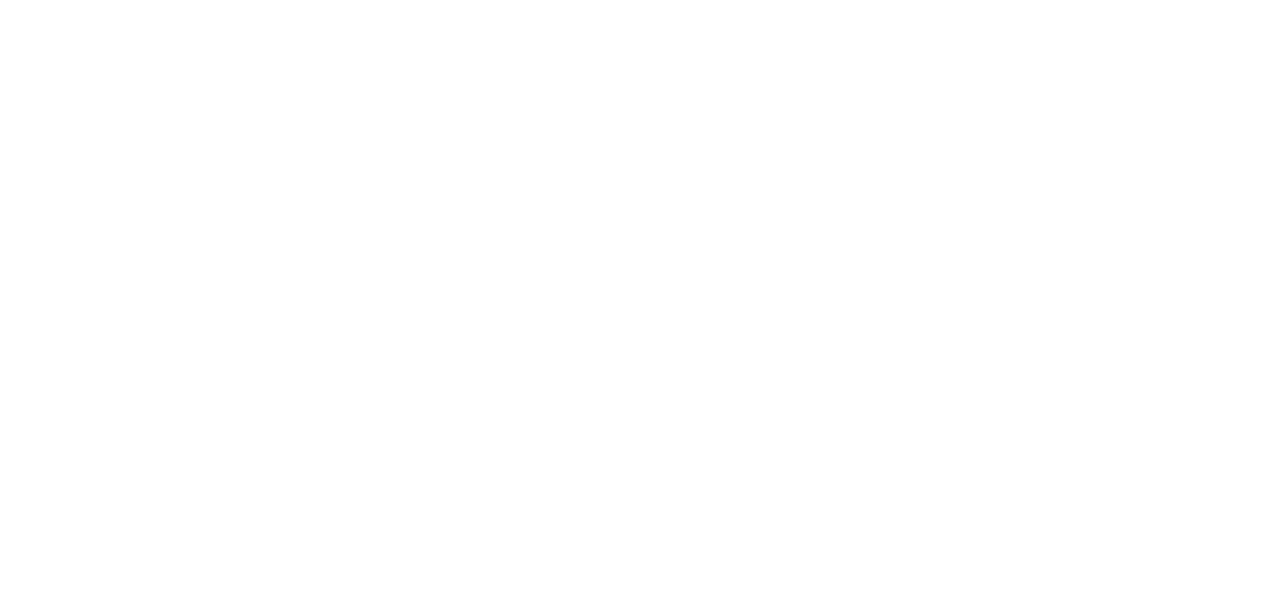
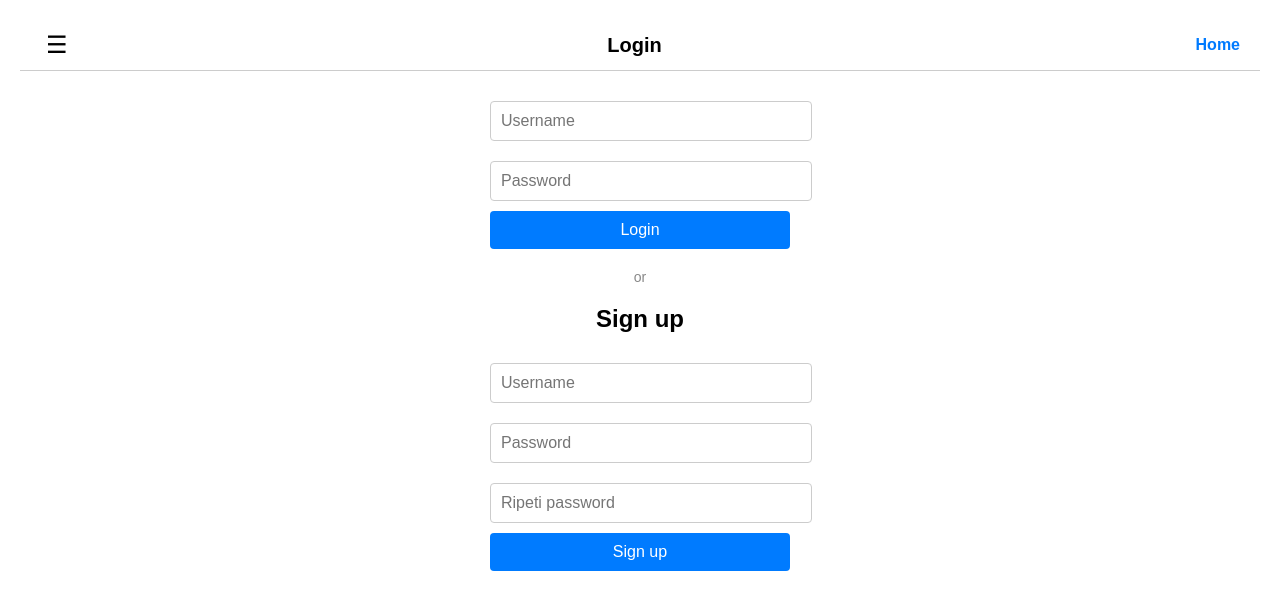
Before and after one commit to lucaCarlassara/webapp, a React (Create React App) app in the folder anime-rating-frontend/: page /auth in a window 1280 px wide. Before the commit this address had no page. Shown: the top 610 px of the page. Built offline with nearby package versions, Linux system fonts and the light colour scheme.

Commit message:
con pulsante accedi nella home e home in login funzionanti

```diff
--- a/anime-rating-frontend/src/App.js
+++ b/anime-rating-frontend/src/App.js
@@ -1,19 +1,15 @@
-import React from 'react';
-import { BrowserRouter as Router, Route, Routes } from 'react-router-dom';
-import HomePage from './components/HomePage';
-import Login from './components/Login';
-import Register from './components/Register';
-import PersonalArea from './components/PersonalArea';
+import React from "react";
+import { BrowserRouter as Router, Route, Routes } from "react-router-dom";
+import HomePage from "./components/HomePage";
+import AuthPage from "./components/AuthPage";
+import PersonalArea from "./components/PersonalArea";
 
 function App() {
-    const [token, setToken] = React.useState(localStorage.getItem('token'));
-
     return (
         <Router>
             <Routes>
                 <Route path="/home" element={<HomePage />} />
-                <Route path="/login" element={<Login setToken={setToken} />} />
-                <Route path="/register" element={<Register />} />
+                <Route path="/auth" element={<AuthPage />} />
                 <Route path="/personal-area" element={<PersonalArea />} />
             </Routes>
         </Router>
--- /dev/null
+++ b/anime-rating-frontend/src/components/AuthPage.js
@@ -0,0 +1,116 @@
+import React, { useState } from "react";
+import { useNavigate } from "react-router-dom";
+import "../styles/AuthPage.css";
+
+function AuthPage() {
+    const [loginUsername, setLoginUsername] = useState("");
+    const [loginPassword, setLoginPassword] = useState("");
+    const [signupUsername, setSignupUsername] = useState("");
+    const [signupPassword, setSignupPassword] = useState("");
+    const [signupRepeatPassword, setSignupRepeatPassword] = useState("");
+
+    const navigate = useNavigate();
+
+    // Gestione del login
+    const handleLogin = async (e) => {
+        e.preventDefault();
+        try {
+            // Simulazione login API
+            console.log("Logging in:", loginUsername, loginPassword);
+            navigate("/personal-area");
+        } catch (error) {
+            alert("Login failed!");
+        }
+    };
+
+    // Gestione della registrazione
+    const handleSignup = async (e) => {
+        e.preventDefault();
+        if (signupPassword !== signupRepeatPassword) {
+            alert("Passwords do not match!");
+            return;
+        }
+        try {
+            // Simulazione registrazione API
+            console.log("Signing up:", signupUsername, signupPassword);
+            navigate("/personal-area");
+        } catch (error) {
+            alert("Signup failed!");
+        }
+    };
+
+    return (
+        <div className="auth-container">
+            {/* Header */}
+            <div className="auth-header">
+                <button className="menu-button">&#9776;</button>
+                <h1 className="auth-title">Login</h1>
+                <a href="/home" className="home-link">
+                    Home
+                </a>
+            </div>
+
+            {/* Login Form */}
+            <form className="auth-form" onSubmit={handleLogin}>
+                <input
+                    type="text"
+                    placeholder="Username"
+                    value={loginUsername}
+                    onChange={(e) => setLoginUsername(e.target.value)}
+                    className="input-field"
+                    required
+                />
+                <input
+                    type="password"
+                    placeholder="Password"
+                    value={loginPassword}
+                    onChange={(e) => setLoginPassword(e.target.value)}
+                    className="input-field"
+                    required
+                />
+                <button type="submit" className="auth-button">
+                    Login
+                </button>
+            </form>
+
+            {/* Divider */}
+            <div className="divider">
+                <span>or</span>
+            </div>
+
+            {/* Signup Form */}
+            <form className="auth-form" onSubmit={handleSignup}>
+                <h2>Sign up</h2>
+                <input
+                    type="text"
+                    placeholder="Username"
+                    value={signupUsername}
+                    onChange={(e) => setSignupUsername(e.target.value)}
+                    className="input-field"
+                    required
+                />
+                <input
+                    type="password"
+                    placeholder="Password"
+                    value={signupPassword}
+                    onChange={(e) => setSignupPassword(e.target.value)}
+                    className="input-field"
+                    required
+                />
+                <input
+                    type="password"
+                    placeholder="Ripeti password"
+                    value={signupRepeatPassword}
+                    onChange={(e) => setSignupRepeatPassword(e.target.value)}
+                    className="input-field"
+                    required
+                />
+                <button type="submit" className="auth-button">
+                    Sign up
+                </button>
+            </form>
+        </div>
+    );
+}
+
+export default AuthPage;
--- a/anime-rating-frontend/src/components/HomePage.js
+++ b/anime-rating-frontend/src/components/HomePage.js
@@ -9,7 +9,7 @@ function HomePage() {
             <div className="header">
                 <button className="menu-button">&#9776;</button>
                 <h1 className="title">Home Page</h1>
-                <Link to="/login" className="login-link">
+                <Link to="/auth" className="login-link">
                     Accedi
                 </Link>
             </div>
--- a/anime-rating-frontend/src/components/PersonalArea.js
+++ b/anime-rating-frontend/src/components/PersonalArea.js
@@ -1,9 +1,9 @@
-import React from 'react';
+import React from "react";
 
 function PersonalArea() {
     return (
-        <div>
-            <h2>Personal Area</h2>
+        <div style={{ textAlign: "center", marginTop: "50px" }}>
+            <h1>Welcome to your Personal Area</h1>
         </div>
     );
 }
--- /dev/null
+++ b/anime-rating-frontend/src/styles/AuthPage.css
@@ -0,0 +1,79 @@
+/* Contenitore generale */
+.auth-container {
+    font-family: Arial, sans-serif;
+    text-align: center;
+    padding: 20px;
+}
+
+/* Header */
+.auth-header {
+    display: flex;
+    justify-content: space-between;
+    align-items: center;
+    padding: 10px 20px;
+    border-bottom: 1px solid #ccc;
+}
+
+.menu-button {
+    font-size: 24px;
+    background: none;
+    border: none;
+    cursor: pointer;
+}
+
+.auth-title {
+    font-size: 20px;
+    margin: 0;
+}
+
+.home-link {
+    text-decoration: none;
+    font-size: 16px;
+    color: #007BFF;
+    font-weight: bold;
+}
+
+/* Form */
+.auth-form {
+    margin: 20px auto;
+    max-width: 300px;
+    text-align: center;
+}
+
+.input-field {
+    width: 100%;
+    padding: 10px;
+    margin: 10px 0;
+    font-size: 16px;
+    border: 1px solid #ccc;
+    border-radius: 4px;
+}
+
+.auth-button {
+    width: 100%;
+    padding: 10px;
+    background-color: #007BFF;
+    color: white;
+    font-size: 16px;
+    border: none;
+    border-radius: 4px;
+    cursor: pointer;
+}
+
+.auth-button:hover {
+    background-color: #0056b3;
+}
+
+/* Divider */
+.divider {
+    display: flex;
+    align-items: center;
+    justify-content: center;
+    margin: 20px 0;
+}
+
+.divider span {
+    margin: 0 10px;
+    color: #888;
+    font-size: 14px;
+}
```
